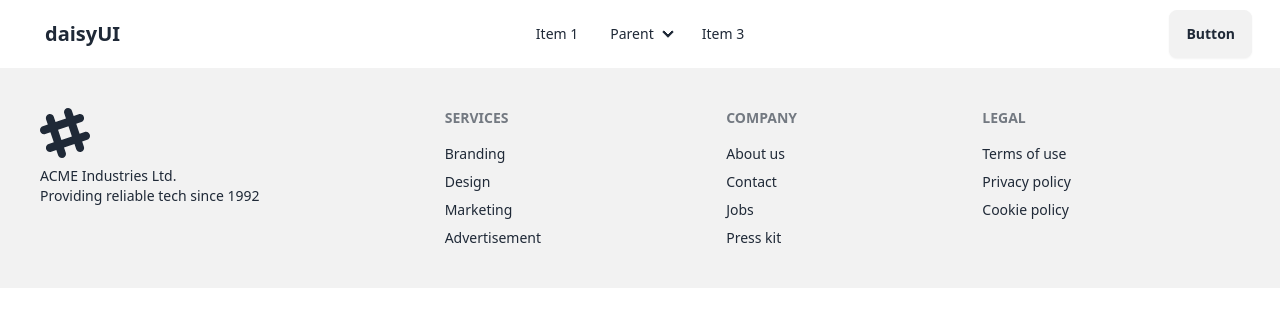
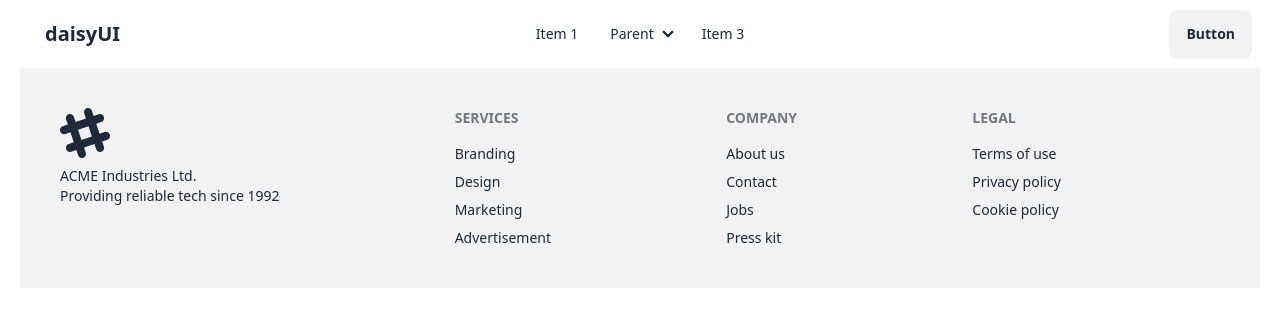
Before and after one commit to itznur07/L2B2FE-ASS-7, a React (Vite) app: page / in a window 1280 px wide. Shown: the top 326 px of the page. Built offline with nearby package versions, Linux system fonts and the light colour scheme.

Commit message:
wrap footer using container component

```diff
--- a/src/components/Footer/Footer.tsx
+++ b/src/components/Footer/Footer.tsx
@@ -1,7 +1,9 @@
 import React from "react";
+import Container from "../ui/container";
 
 function Footer() {
   return (
+    <Container>
       <footer className='footer p-10 bg-base-200 text-base-content'>
         <aside>
           <svg
@@ -42,6 +44,7 @@ function Footer() {
           <a className='link link-hover'>Cookie policy</a>
         </nav>
       </footer>
+    </Container>
   );
 }
 
```
Lines whose indentation alone changed are shown as unchanged.
